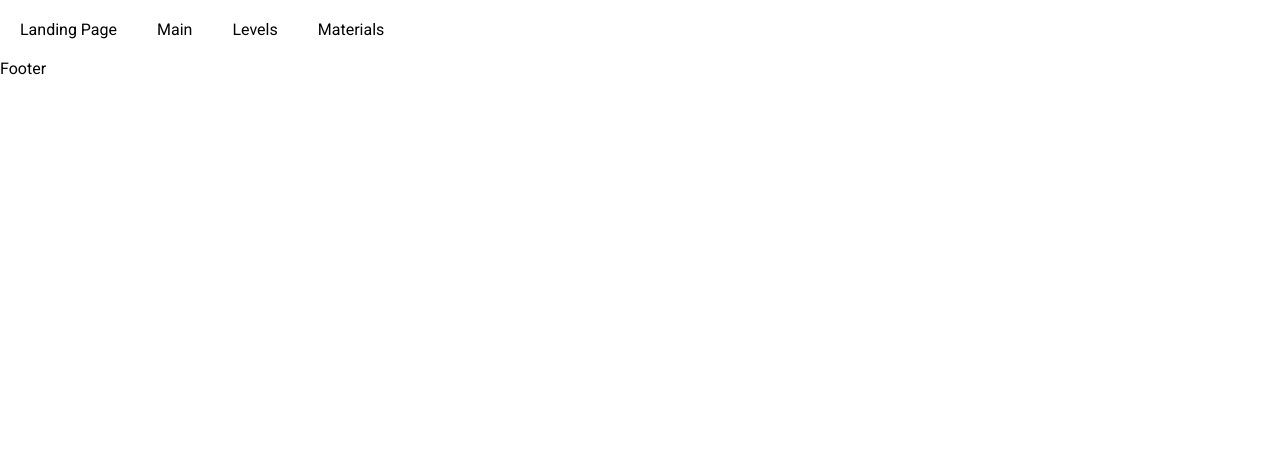
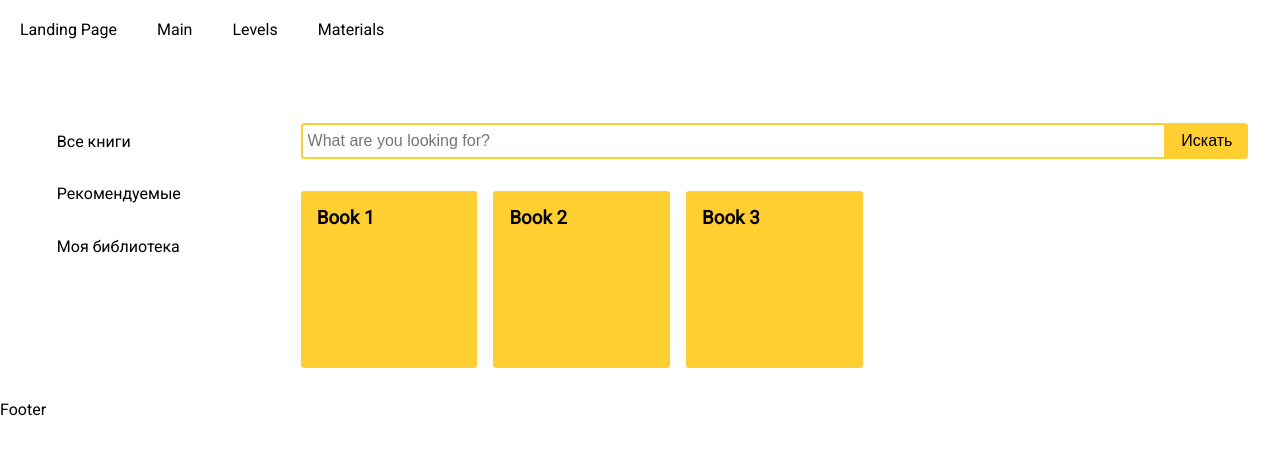
Before and after one commit to roma0297/deutschnerd, a React (Create React App) app: page /books in a window 1280 px wide. Shown: the top 454 px of the page. Built offline with nearby package versions, Linux system fonts and the light colour scheme; the HTML template or start-up script is replaced by a standard one.

Commit message:
Add books page

```diff
--- /dev/null
+++ b/src/components/BooksPage/Books/Book/Book.js
@@ -0,0 +1,19 @@
+import React from 'react';
+import styles from './Book.module.scss'
+import {withRouter} from "react-router";
+
+const book = (props) => {
+    const handleClick = (link) => {
+        props.history.push(link)
+    };
+
+    return(
+        <div className={styles.Book} onClick={() => handleClick(`/books/${props.id}`)}>
+            <div className={styles.Book__inner}>
+                <h3>{props.name || ""}</h3>
+            </div>
+        </div>
+    )
+};
+
+export default withRouter(book);
--- /dev/null
+++ b/src/components/BooksPage/Books/Book/Book.module.scss
@@ -0,0 +1,19 @@
+.Book {
+  background-color: #ffcf31;
+  position: relative;
+  border-radius: .2em;
+  cursor: pointer;
+
+  &:after{
+    content: "";
+    display: block;
+    padding-bottom: 100%;
+  }
+
+  &__inner {
+    padding: 1rem;
+    position: absolute;
+    height: 100%;
+    width: 100%;
+  }
+}
--- /dev/null
+++ b/src/components/BooksPage/Books/Books.js
@@ -0,0 +1,28 @@
+import React from 'react';
+import styles from './Books.module.scss'
+import Book from "./Book/Book";
+
+const booksJSON = [
+    {
+        id: "book1",
+        name: "Book 1"
+    },
+    {
+        id: "book2",
+        name: "Book 2"
+    },
+    {
+        id: "book3",
+        name: "Book 3"
+    }
+];
+
+const books = () => (
+    <div className={styles.BooksContainer}>
+        {
+            booksJSON.map((val) => <Book key={val.id} {...val} />)
+        }
+    </div>
+);
+
+export default books;
--- /dev/null
+++ b/src/components/BooksPage/Books/Books.module.scss
@@ -0,0 +1,33 @@
+.BooksContainer {
+  display: grid;
+  grid-template-columns: repeat(2, 1fr);
+  grid-gap: 1rem;
+  margin-top: 2rem;
+}
+
+@media (min-width: 375px) {
+  .BooksContainer {
+    display: grid;
+    grid-template-columns: repeat(2, 1fr);
+    grid-gap: 1rem;
+    margin-top: 2rem;
+  }
+}
+
+@media (min-width: 768px) {
+  .BooksContainer {
+    display: grid;
+    grid-template-columns: repeat(3, 1fr);
+    grid-gap: 1rem;
+    margin-top: 2rem;
+  }
+}
+
+@media (min-width: 1024px) {
+  .BooksContainer {
+    display: grid;
+    grid-template-columns: repeat(5, 1fr);
+    grid-gap: 1rem;
+    margin-top: 2rem;
+  }
+}
--- /dev/null
+++ b/src/components/BooksPage/BooksPage.js
@@ -0,0 +1,22 @@
+import React from 'react';
+import styles from './BooksPage.module.scss';
+import SearchBox from "./SearchBox/SearchBox";
+import Books from "./Books/Books";
+
+const booksPage = () => (
+    <div className={styles.BooksContainer}>
+        <aside className={styles.BooksContainer__left}>
+            <ul>
+                <li>Все книги</li>
+                <li>Рекомендуемые</li>
+                <li>Моя библиотека</li>
+            </ul>
+        </aside>
+        <main>
+            <SearchBox/>
+            <Books/>
+        </main>
+    </div>
+);
+
+export default booksPage;
--- /dev/null
+++ b/src/components/BooksPage/BooksPage.module.scss
@@ -0,0 +1,58 @@
+.BooksContainer {
+  padding: 1rem;
+  display: grid;
+  grid-template-columns: 3fr;
+  grid-gap: 1rem;
+
+  &__left {
+    display: none;
+    cursor: pointer;
+  }
+}
+
+@media (min-width: 375px) {
+  .BooksContainer {
+    padding: 1rem;
+    grid-template-columns: 3fr;
+    grid-gap: 1rem;
+
+    &__left {
+      display: none;
+    }
+
+  }
+}
+
+@media (min-width: 768px) {
+  .BooksContainer {
+    padding: 2rem;
+    grid-template-columns: 1fr 4fr;
+    grid-gap: 2rem;
+
+    &__left {
+      display: block;
+      font-size: 1rem;
+      padding: 0 1rem;
+
+      ul {
+        list-style: none;
+
+        li {
+          margin-bottom: 1rem;
+          padding: calc(.3rem + 4px);
+
+          &:hover {
+            color:orange;
+          }
+        }
+      }
+    }
+  }
+}
+
+@media (min-width: 1024px) {
+  .BooksContainer {
+    max-width: 1440px;
+    margin: 2rem auto 0;
+  }
+}
--- /dev/null
+++ b/src/components/BooksPage/SearchBox/SearchBox.js
@@ -0,0 +1,13 @@
+import React from 'react';
+import styles from './SearchBox.module.scss'
+
+const searchBox = () => (
+    <div className={styles.SearchBox}>
+        <input className={styles.SearchBox__input} type="text" placeholder="What are you looking for?" />
+        <button className={styles.SearchBox__button} type="submit">
+            Искать
+        </button>
+    </div>
+);
+
+export default searchBox;
--- /dev/null
+++ b/src/components/BooksPage/SearchBox/SearchBox.module.scss
@@ -0,0 +1,31 @@
+
+.SearchBox {
+  width: 100%;
+  display: flex;
+
+  &__input {
+    border-radius: .2em 0 0 .2em;
+    border-right: none;
+    border: 2px solid #ffcf31;
+    font-size: 1rem;
+    outline: none;
+    padding: .3rem;
+    width: 100%;
+
+    &:focus{
+      color: #00B4CC;
+    }
+  }
+
+  &__button {
+    background: #ffcf31;
+    border-radius: 0 .2em .2em 0;
+    border: 1px solid #ffcf31;
+    color: black;
+    cursor: pointer;
+    font-size: 1rem;
+    height: 36px;
+    text-align: center;
+    width: 90px;
+  }
+}
--- a/src/components/Routes/Routes.js
+++ b/src/components/Routes/Routes.js
@@ -6,6 +6,7 @@ import MaterialsPage from "../MaterialsPage/MaterialsPage";
 import AccountPage from "../AccountPage/AccountPage";
 import React from "react";
 import VocabularyPage from "../VocabularyPage/VocabularyPage";
+import BooksPage from "../BooksPage/BooksPage";
 
 
 const routes = () => (
@@ -16,6 +17,7 @@ const routes = () => (
         <Route path="/materials" exact component={MaterialsPage}/>
         <Route path="/account" exact component={AccountPage}/>
         <Route path="/vocabulary" component={VocabularyPage}/>
+        <Route path="/books" component={BooksPage}/>
     </Switch>
 );
 
```
